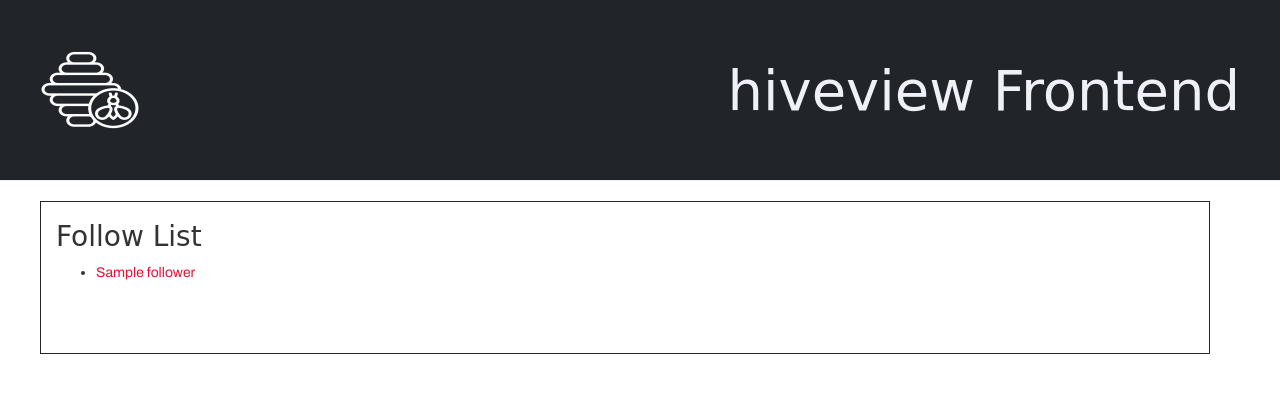
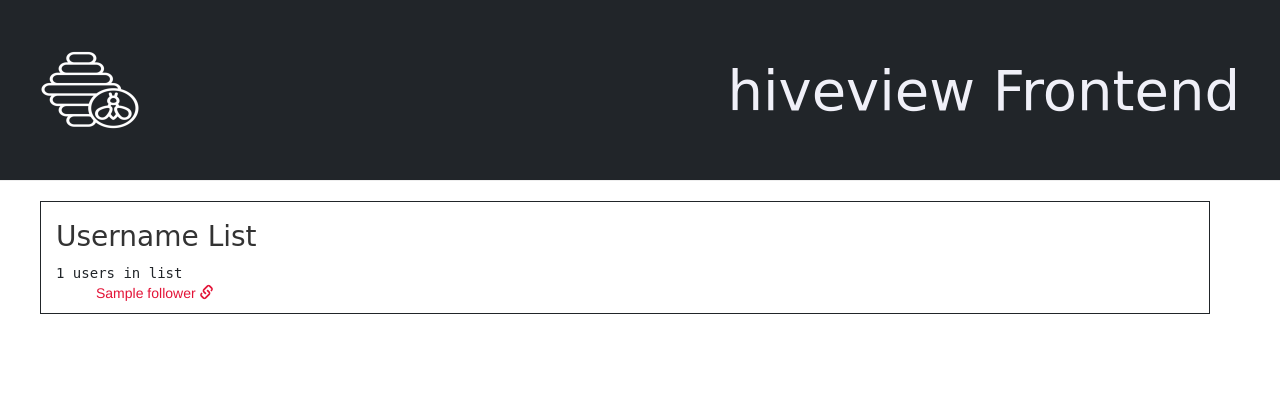
Before and after one commit to TheCrazyGM/hiveview, a Django app: template blog/templates/blog/userlist.html in a window 1280 px wide. Shown: the top 393 px of the page. Run offline with Django 3.2, Linux system fonts and the light colour scheme; the template is opened without the code that fills it: most values are stand-ins (such as "Sample title", 1, 10 or a date in 2020); some libraries are stand-ins or nearby versions; some web fonts are replaced.

Commit message:
cleanup, url fixes

```diff
--- a/blog/static/css/blog.css
+++ b/blog/static/css/blog.css
@@ -1,10 +1,14 @@
+
 .page-header {
     background-color: #212529;
     margin-top: 0;
     padding: 40px 40px 40px 40px;
 }
 
-.page-header h1, .page-header h1 a, .page-header h1 a:visited, .page-header h1 a:active {
+.page-header h1,
+.page-header h1 a,
+.page-header h1 a:visited,
+.page-header h1 a:active {
     color: #f0f0f8;
     font-size: 2em;
     text-decoration: none;
@@ -16,15 +20,20 @@
     border: 1px solid #212529;
 }
 
-.content a, .content a:visited{
+.content a,
+.content a:visited {
     color: #E31337;
 }
-h1, h2, h3, h4 {
+
+h1,
+h2,
+h3,
+h4 {
     font-family: 'Autour', cursive;
 }
 
 h1 {
-    font-size:  2em;
+    font-size: 2em;
 }
 
 h2 {
@@ -38,6 +47,7 @@ h3 {
 hr {
     border: 1px solid #212529;
 }
+
 .date {
     color: #212529;
     font-family: monospace;
@@ -47,11 +57,14 @@ hr {
     float: right;
 }
 
-.post-form textarea, .post-form input {
+.post-form textarea,
+.post-form input {
     width: 100%;
 }
 
-.top-menu, .top-menu:hover, .top-menu:visited {
+.top-menu,
+.top-menu:hover,
+.top-menu:visited {
     color: #f0f0f8;
     float: right;
     font-size: 1em;
@@ -62,12 +75,19 @@ hr {
     font-family: 'Archivo', sans-serif;
     margin-bottom: 70px;
 }
+sub {
+    font-size: small;
+}
 
-.post h1 a, .post h1 a:visited {
+.post h1 a,
+.post h1 a:visited {
     color: #212529;
 }
+.follow li {
+    list-style-type: none;
+    }
 
-.tags li{
+.tags li {
     background-color: #212529;
     color: #e7e7f1;
     display: inline;
--- a/blog/templates/blog/userlist.html
+++ b/blog/templates/blog/userlist.html
@@ -1,12 +1,17 @@
 {% extends 'blog/base.html' %}
 
 {% block content %}
-<h1>Follow List</h1>
-<div class="post">
+<h1>Username List</h1>
+<div class="date">
+    {{ followers|length }} users in list
+</div>
+<div class="follow">
     <ul>
-    {% for follower in followers %}
-    <a href="/@{{ follower }}"> <li>{{ follower }}</a></li></a>
-    {% endfor %}
+        {% for follower in followers %}
+        <a href="{% url 'blog_posts' author=follower %}">
+            <li>{{ follower }} <i class="glyphicon glyphicon-link"></i></a></li>
+        </a>
+        {% endfor %}
     </ul>
 </div>
 {% endblock %}
--- a/blog/urls.py
+++ b/blog/urls.py
@@ -7,13 +7,18 @@ urlpatterns = [
     path('hot/', views.hot, name='hot'),
     path('promoted/', views.promoted, name='promoted'),
     path('latest/', views.latest, name='latest'),
-    re_path(r'^@(?P<author>[^~,]+)\/followers/?$', views.followers, name='followers'),
-    re_path(r'^@(?P<author>[^~,]+)\/following/?$', views.followers, name='followers'),
-    re_path(r'^@(?P<author>[^~,]+)\/(?P<permlink>[^~,]+/?$)', views.post_detail, name='post_detail'),
+    re_path(r'^@(?P<author>[^~,]+)\/followers/?$',
+            views.followers, name='followers'),
+    re_path(r'^@(?P<author>[^~,]+)\/following/?$',
+            views.following, name='following'),
+    re_path(r'^@(?P<author>[^~,]+)\/(?P<permlink>[^~,]+/?$)',
+            views.post_detail, name='post_detail'),
     re_path(r'^@(?P<author>[^~,]+/?$)', views.blog_posts, name='blog_posts'),
-    re_path(r'^(?P<tag>[^~,]+)\/\@(?P<author>[^~,]+)/(?P<permlink>[^~,]+/?$)', views.post_detail, name='post_detail'),
+    re_path(r'^(?P<tag>[^~,]+)\/\@(?P<author>[^~,]+)/(?P<permlink>[^~,]+/?$)',
+            views.post_detail, name='post_detail'),
 
     path('post/new/', views.post_new, name='post_new'),
-    path('@<slug:author>/<slug:permlink>/edit/', views.post_edit, name='post_edit'),
+    path('@<slug:author>/<slug:permlink>/edit/',
+         views.post_edit, name='post_edit'),
 
 ]
--- a/blog/views.py
+++ b/blog/views.py
@@ -32,14 +32,17 @@ options = {
     "is_mergeable": lambda e1, e2: True,
 }
 sanitizer = Sanitizer(settings=options)
+image_proxy = "https://steemitimages.com/640x0/"
+
 
 def strip(text):
     text['body'] = markdown.markdown(text['body'])
     text['body'] = sanitizer.sanitize(text['body'])
     #x['body'] = re.sub("(<h1>|<h2>)", "<h3>", x['body'])
     text['body'] = re.sub(r"<img\b(?=\s)(?=(?:[^>=]|='[^']*'|=\"[^\"]*\"|=[^'\"][^\s>]*)*?\ssrc=['\"]([^\"]*)['\"]?)(?:[^>=]|='[^']*'|=\"[^\"]*\"|=[^'\"\s]*)*\"\s?\/?>",
-                       r'<img src=https://steemitimages.com/640x0/\1 >', text['body'])
+                          rf'<img src={image_proxy}\1 >', text['body'])
     return text
+
 
 def trending(request):
     posts = stm.get_discussions_by_trending(q)
@@ -87,6 +90,7 @@ def followers(request, author):
     followers = account.get_followers(raw_name_list=True, limit=100)
     return render(request, 'blog/userlist.html', {'followers': followers})
 
+
 def following(request, author):
     account = Account(author, steem_instance=steem)
     followers = account.get_following(raw_name_list=True, limit=100)
```
Also changed, not shown: blog/templates/blog/post_edit.html (+6 -6 lines), blog/templates/blog/post_list.html (+7 -7 lines), README.md, blog/templates/blog/post_detail.html (line endings or trailing spaces). Lines whose indentation alone changed are shown as unchanged.
